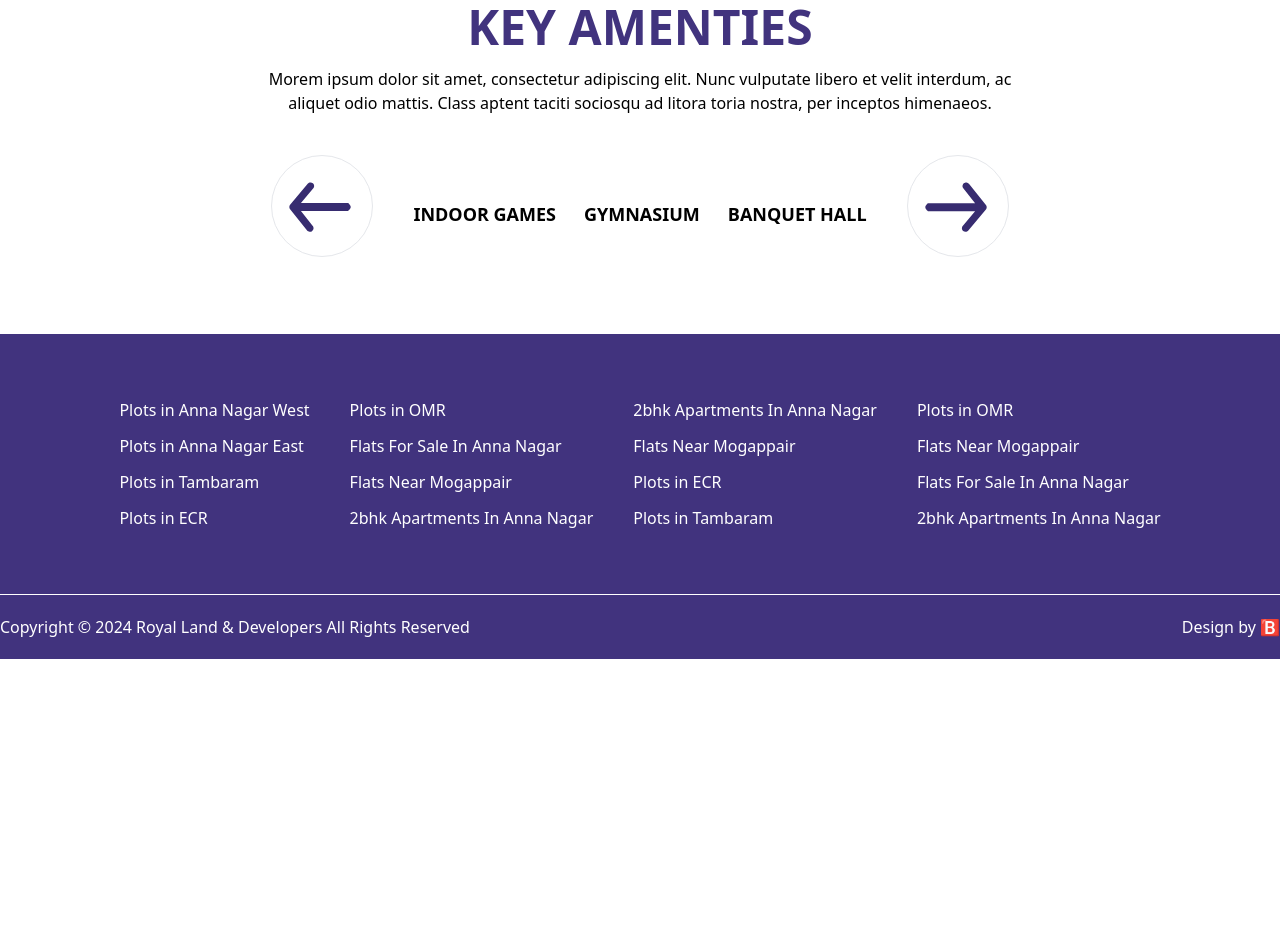
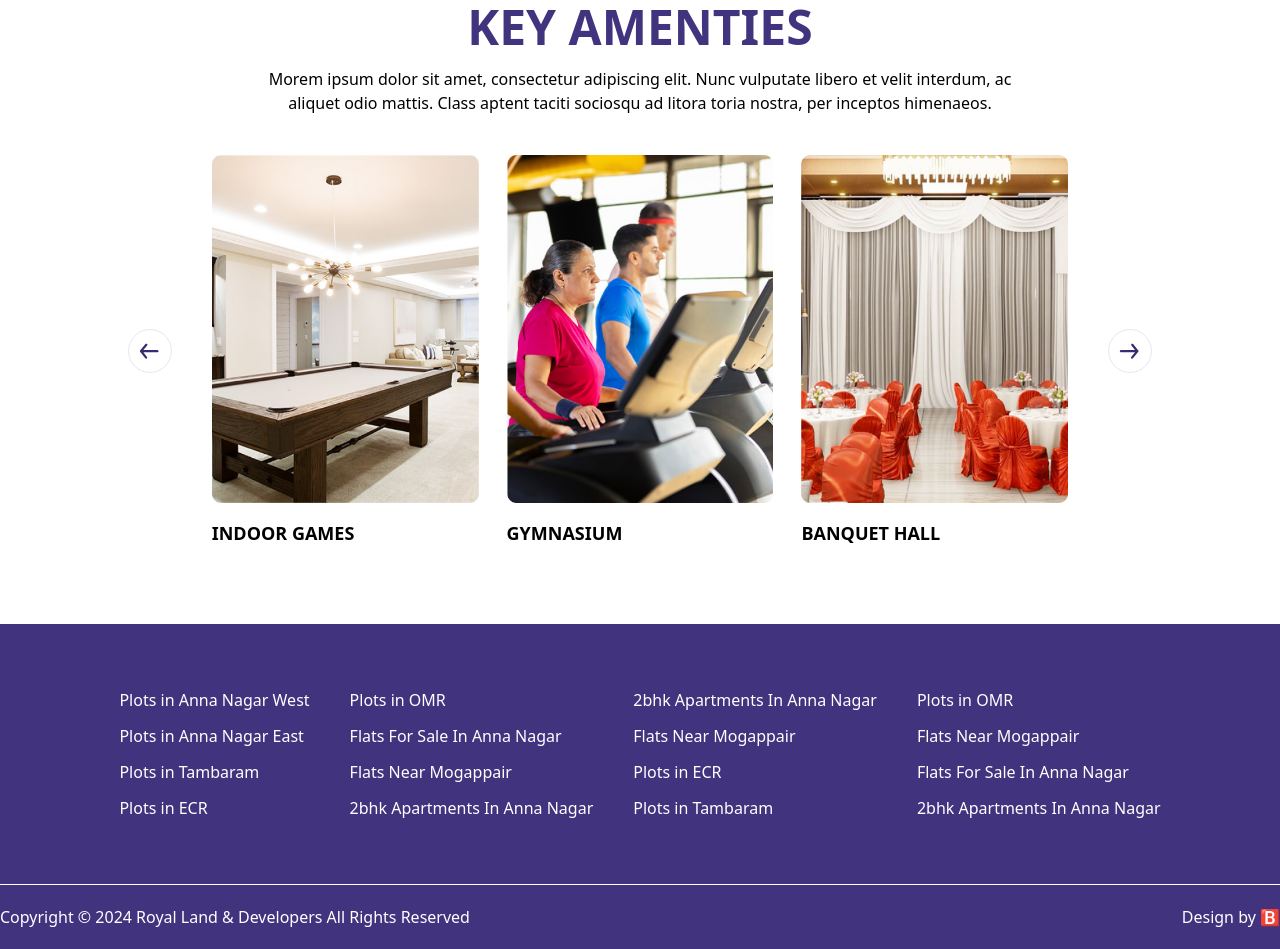
Before and after one commit to prasanna-nk/Landing-page, a plain HTML site: page index.html in a window 1280 px wide. Shown: the part 2689-3638 px from the top of the page. Before the commit the page ends 3348 px from the top, so only its background shows below. Drawn offline with nearby package versions, Linux system fonts and the light colour scheme; the site is published under a folder, as on GitHub Pages, so addresses that start at the root find nothing.

Commit message:
path resolution changed

```diff
--- a/index.html
+++ b/index.html
@@ -179,17 +179,17 @@
 
                     <div class="flex gap-x-7">
                         <div>
-                            <img src="/src/img/amenties/1.png" alt="">
+                            <img src="./src/img/amenties/1.png" alt="">
                             <p class="font-bold mt-4 text-lg">INDOOR GAMES</p>
                         </div>
 
                         <div>
-                            <img src=" /src/img/amenties/2.png" alt="">
+                            <img src=" ./src/img/amenties/2.png" alt="">
                             <p class="font-bold mt-4 text-lg">GYMNASIUM</p>
                         </div>
 
                         <div>
-                            <img src="/src/img/amenties/3.png" alt="">
+                            <img src="./src/img/amenties/3.png" alt="">
                             <p class="font-bold mt-4 text-lg">BANQUET HALL</p>
                         </div>
                     </div>
```
